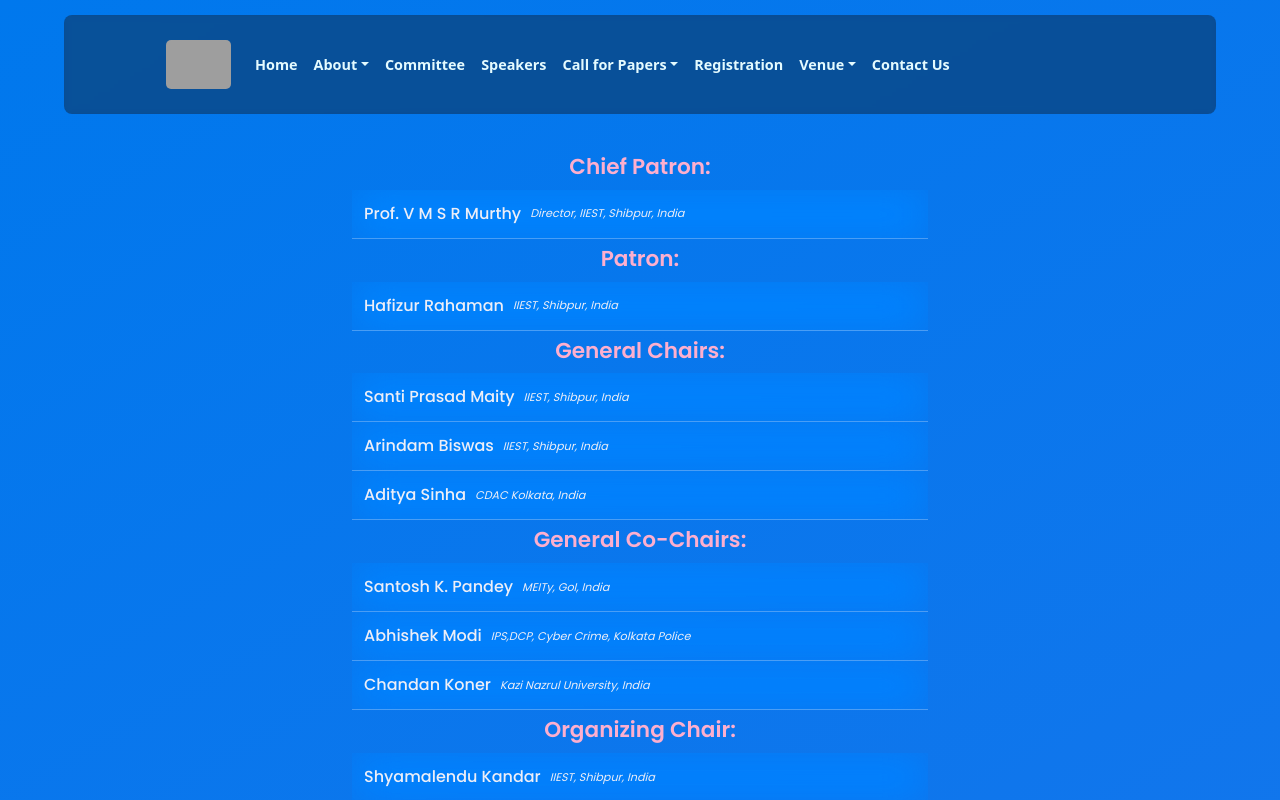
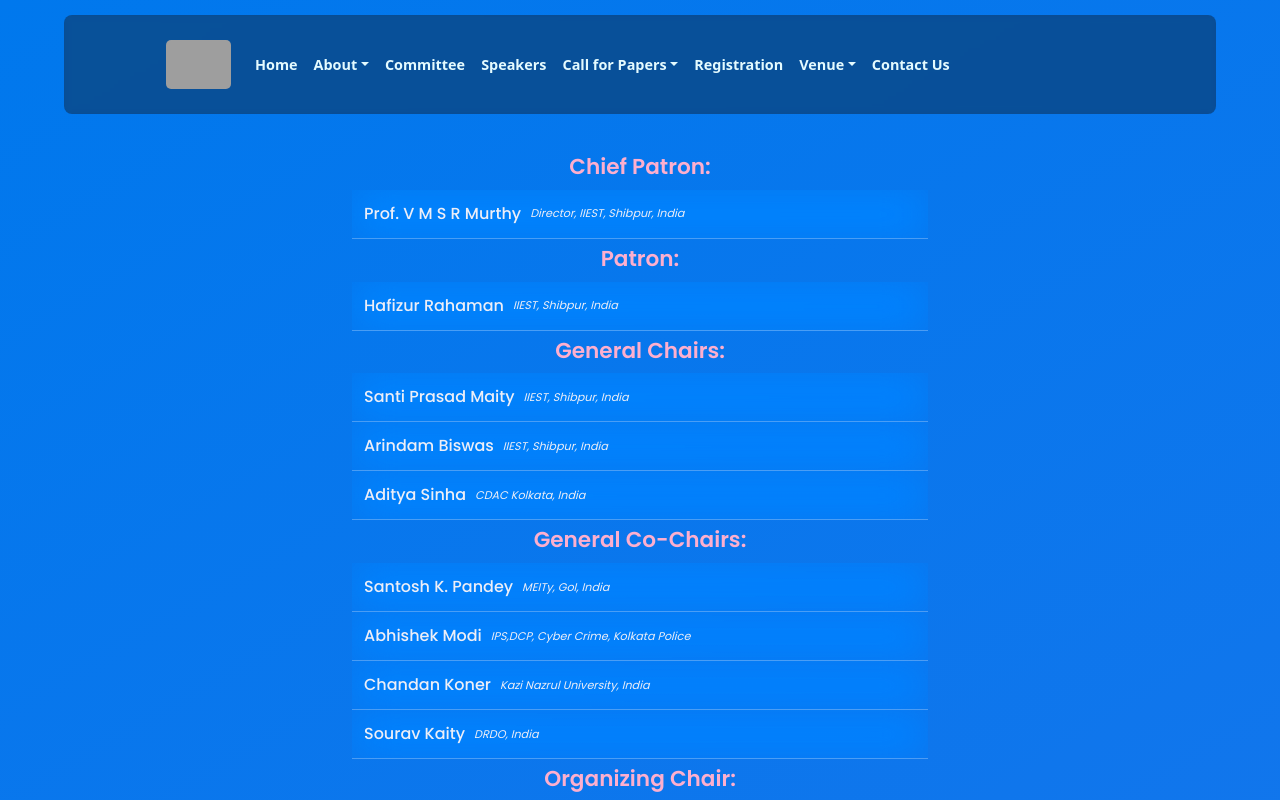
Before and after one commit to techlism/ICISS-2024-Website, a React (Create React App) app: page /committee in a window 1280 px wide. Shown: the top 800 px of the page. Built offline with nearby package versions, Linux system fonts and the light colour scheme; grey boxes are pictures that could not be loaded; a web font is replaced by a local one.

Commit message:
added another general co chair

```diff
--- a/src/components/pages/CommitteePage.jsx
+++ b/src/components/pages/CommitteePage.jsx
@@ -39,6 +39,7 @@ const CommitteePage = ()=>{
                     <ProfessorCard name='Santosh K. Pandey' description="MEITy, GoI, India" page='https://ieeexplore.ieee.org/author/37089794568'/>
                     <ProfessorCard name='Abhishek Modi' description='IPS,DCP, Cyber Crime, Kolkata Police' page='' />
                     <ProfessorCard name='Chandan Koner' description="Kazi Nazrul University, India"/>
+                    <ProfessorCard name='Sourav Kaity' description="DRDO, India" />
                 </div>
                 <h2 className={styling.h2} >Organizing Chair:</h2>
                 <div className={styling.professorsGrid}>
```
